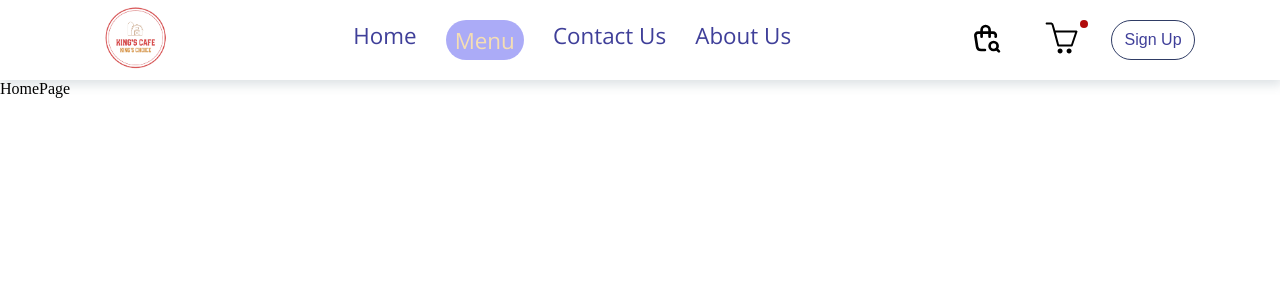
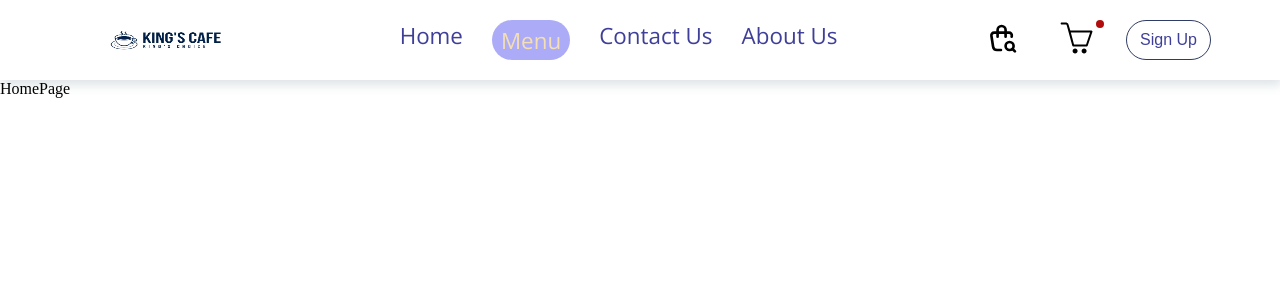
Before and after one commit to harfool/Cafe-website, a React (Vite) app: page / in a window 1280 px wide. Shown: the top 300 px of the page. Built offline with nearby package versions, Linux system fonts and the light colour scheme.

Commit message:
header part

```diff
--- a/src/Components/Navbar/Navbar.css
+++ b/src/Components/Navbar/Navbar.css
@@ -11,6 +11,7 @@
 
 .logo {
     height: 9vh;
+    width: 15vw;
 }
 
 .nav-menu {
--- a/src/Components/Navbar/Navbar.jsx
+++ b/src/Components/Navbar/Navbar.jsx
@@ -8,7 +8,7 @@ const Navbar = () => {
 
   return (
     <div className="Navbar">
-      <img src={assets.logo} alt="Logo" className='logo' />
+      <img src={assets.logo1} alt="Logo" className='logo' />
       <ul className="nav-menu">
         <li
           onClick={() => setMenu('home')}
--- a/src/assets/Assets.js
+++ b/src/assets/Assets.js
@@ -1,6 +1,8 @@
 import logo from './logo.png'
+import logo1 from './logo2.png'
 const assets = {
-    logo
+    logo,
+    logo1
 
 
 }
```
Also changed, not shown: src/Pages/Header/Header.jsx (added, +9 -0 lines), src/Pages/Header/Header.css (added), src/assets/logo2.png (added).
